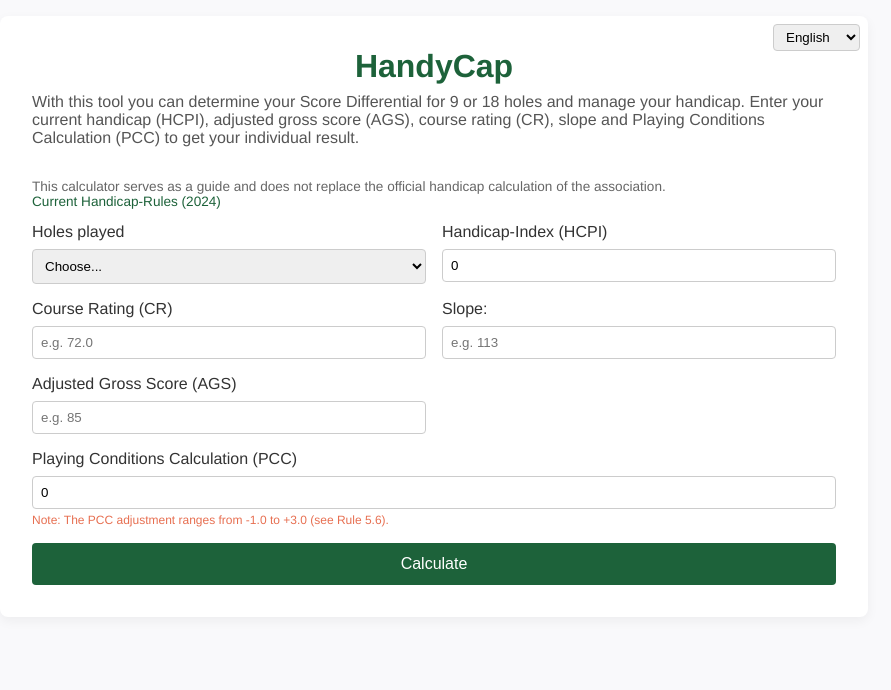
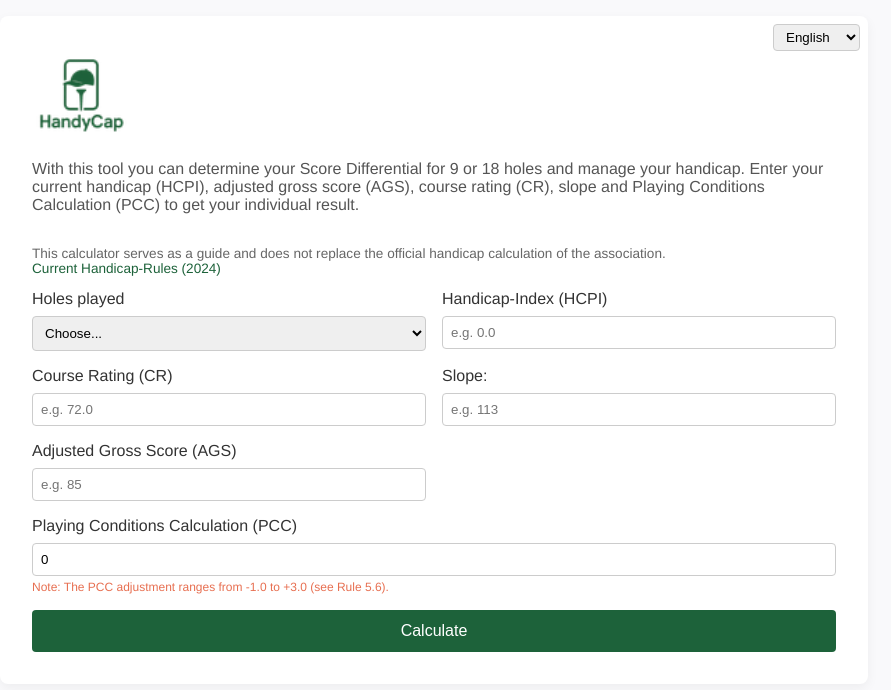
Before and after one commit to bri-b-dev/handycap, a Vue app: page / in a window 1280 px wide. Shown: the top 690 px of the page, without its empty margins (206-1097 px from the left). Built offline with nearby package versions, Linux system fonts and the light colour scheme.

Commit message:
app-logo & locale-persistance

```diff
--- a/src/App.vue
+++ b/src/App.vue
@@ -8,7 +8,7 @@
     </div>
 
     <div class="card">
-      <h1 class="title">{{ $t('title') }}</h1>
+      <LogoIcon class="title" />
       <p class="intro">{{ $t('intro') }}</p>
 
       <div class="note">
@@ -123,15 +123,16 @@
 </template>
 
 <script setup>
-import { ref, computed, onMounted } from 'vue'
+import { ref, computed, onMounted, watch } from 'vue'
 import { db } from '@/db'
 import { useI18n } from 'vue-i18n'
 import HandicapChart from '@/components/HandicapChart.vue'
+import LogoIcon from '@/components/IconLogo.vue'
 
-const { t } = useI18n()
+const { t, locale } = useI18n()
 
 const holes = ref('')
-const handicapIndexInput = ref(0)
+const handicapIndexInput = ref(null)
 const courseRating = ref(null)
 const slope = ref(null)
 const grossScore = ref(null)
@@ -195,7 +196,13 @@ const scoreColorClass = computed(() => {
 onMounted(async () => {
   results.value = await db.results.orderBy('date').reverse().toArray()
   // direkt nach Laden den Input auf den aktuellen storedHandicap setzen
-  handicapIndexInput.value = storedHandicap.value ?? 0
+  if (results.value.length > 0) {
+    handicapIndexInput.value = storedHandicap.value ?? 0
+  }
+  const localeSaved = await db.settings.get('locale')
+  if (localeSaved?.value) {
+    locale.value = localeSaved.value
+  }
 })
 
 
@@ -276,6 +283,10 @@ async function deleteResult(id) {
 function closeDatePicker() {
   showDatePicker.value = false
 }
+
+watch(locale, async (newLocale) => {
+  await db.settings.put({ key: 'locale', value: newLocale })
+})
 </script>
 
 <style>
@@ -490,7 +501,7 @@ tbody tr:nth-child(odd) {
 }
 
 .btn-delete:hover {
-  background: var(--danger-muted);
+  background: var(--danger);
   color: #fff;
 }
 
--- /dev/null
+++ b/src/components/IconLogo.vue
@@ -0,0 +1,11 @@
+<template>
+  <img src="@/assets/logo.png" alt="Golfshot Analyzer Logo" class="logo" />
+</template>
+
+<style scoped>
+.logo {
+  height: 100px;
+  width: auto;
+}
+
+</style>
--- a/src/db.ts
+++ b/src/db.ts
@@ -1,28 +1,36 @@
+// src/db.ts
 import Dexie from 'dexie'
 import type { Table } from 'dexie'
 
-// Definiere das Datenbankschema
 export interface Result {
   id?: number
-    date: string      // ISO-String
+  date: string
   courseName: string
   grossScore: number
   scoreDifferential: number
 }
 
-// Erstelle und konfiguriere die IndexedDB
+export interface Setting {
+  key: string     // z. B. "locale"
+  value: any      // z. B. "de" oder "en"
+}
+
 export class ScoreDiffDB extends Dexie {
-    // Table-Typisierung
   results!: Table<Result, number>
+  settings!: Table<Setting, string>
 
   constructor() {
     super('ScoreDiffDB')
+    // Erstes Schema für Version 1
     this.version(1).stores({
-            // ++id = Autoincrement-PrimaryKey
-            results: '++id,date,courseName,grossScore,scoreDifferential'
+      results: '++id, date, courseName, grossScore, scoreDifferential',
+    })
+    // Upgrade-Schema für Version 2: neue Tabelle "settings"
+    this.version(2).stores({
+      // "&key" sorgt dafür, dass key der Primärschlüssel ist
+      settings: '&key'
     })
   }
 }
 
-// Singleton-Export
 export const db = new ScoreDiffDB()
```
Also changed, not shown: src/assets/logo.png (added). Lines whose indentation alone changed are shown as unchanged.
